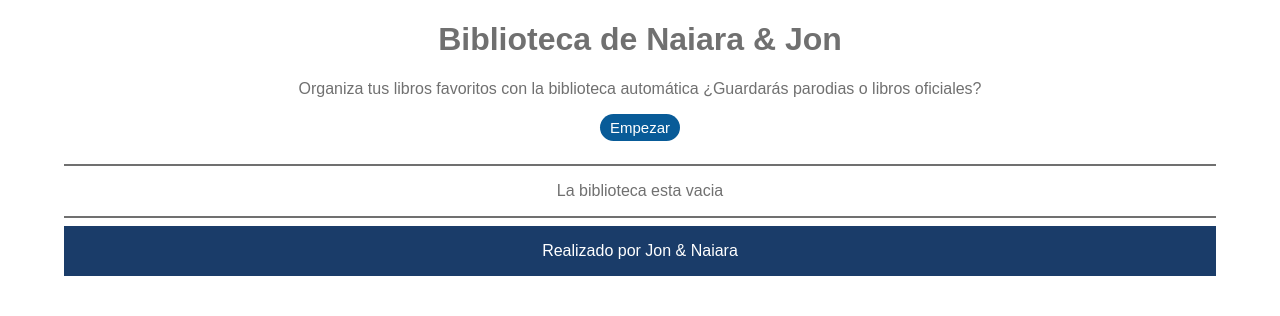
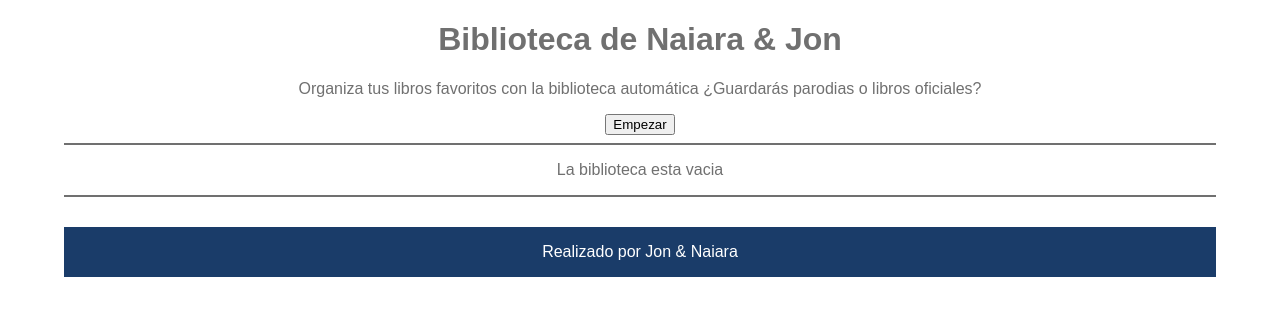
Before and after one commit to Jon-Garcia-Tamayo/Proyecto-3-NJ, a PHP site: page /vistas/resultado.php in a window 1280 px wide. Shown: the part 52-368 px from the top of the page. Run offline with PHP 8.4, Linux system fonts and the light colour scheme; the template is opened without the code that fills it, so the values that code supplies are empty; some libraries are stand-ins or nearby versions.

Commit message:
Actualizado CSS

```diff
--- a/css/style.css
+++ b/css/style.css
@@ -58,7 +58,11 @@ hr {
     text-align: center;
 }
 
-button {
+.resultado {
+    margin: 30px 0px;
+}
+
+#button {
     background-color: var(--color-primario);
     color: white;
     font-size: 15px;
```
